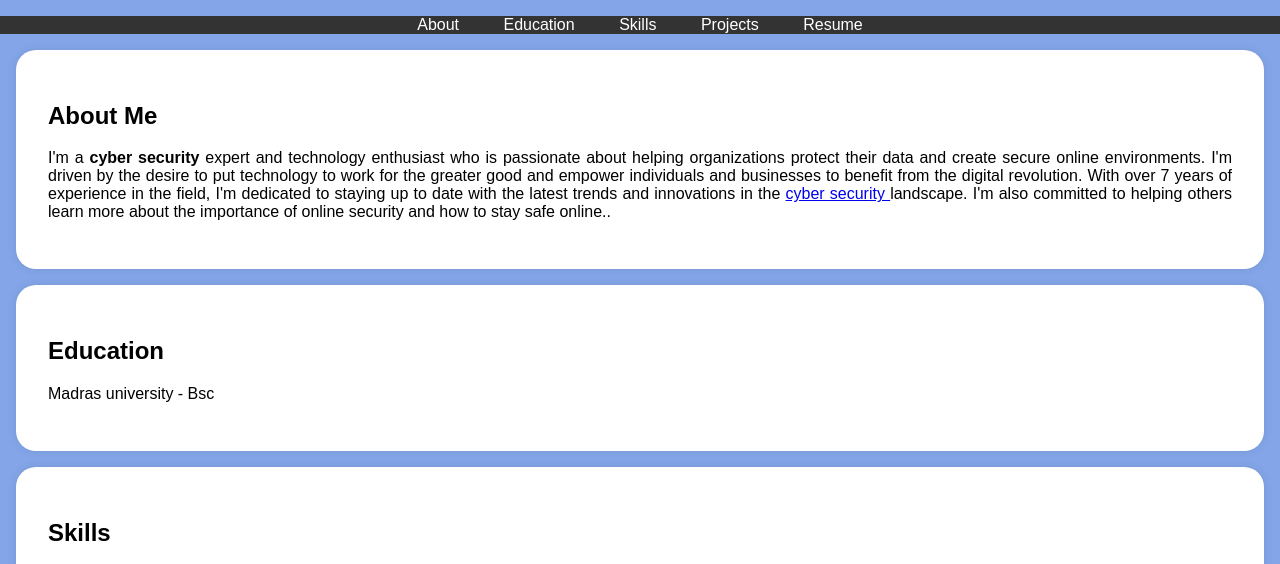
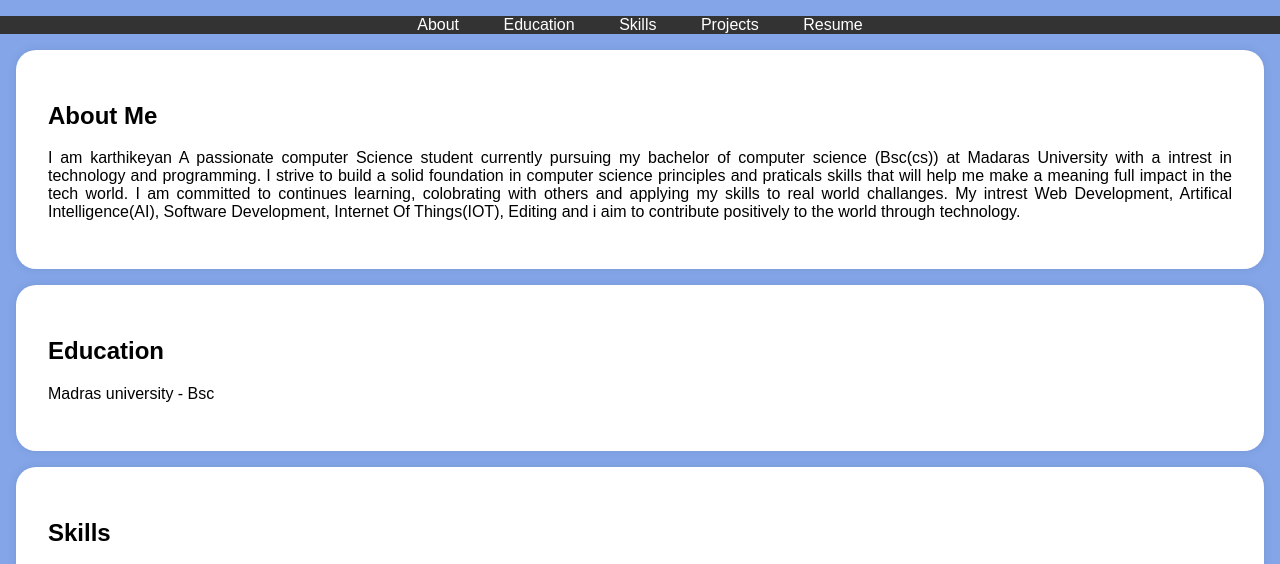
Before and after one commit to murugan271/digital-portfolio, a plain HTML site: page index.html in a window 1280 px wide. Shown: the part 197-761 px from the top of the page. Drawn offline with Linux system fonts and the light colour scheme.

Commit message:
Update index.html

```diff
--- a/index.html
+++ b/index.html
@@ -115,7 +115,8 @@
     <section id="about">
         <div class="section-content">
             <h2>About Me</h2>
-            <p>I'm a <b>cyber security </b>expert and technology enthusiast who is passionate about helping organizations protect their data and create secure online environments. I'm driven by the desire to put technology to work for the greater good and empower individuals and businesses to benefit from the digital revolution. With over 7 years of experience in the field, I'm dedicated to staying up to date with the latest trends and innovations in the <a href="https://techtrainer20.github.io/git_con2/" traget="_target">cyber security </a> landscape. I'm also committed to helping others learn more about the importance of online security and how to stay safe online..</p>
+            <p>I am karthikeyan A passionate computer Science student currently pursuing my bachelor of computer science (Bsc(cs)) at Madaras University with a intrest in technology and programming. I strive to build a solid foundation in computer science principles and praticals skills that will help me make a meaning full impact in the tech world.
+I am committed to continues learning, colobrating with others and applying my skills to real world challanges. My intrest Web Development, Artifical Intelligence(AI), Software Development, Internet Of Things(IOT), Editing and i aim to contribute positively to the world through technology.</p>
         </div>
     </section>
 
```
